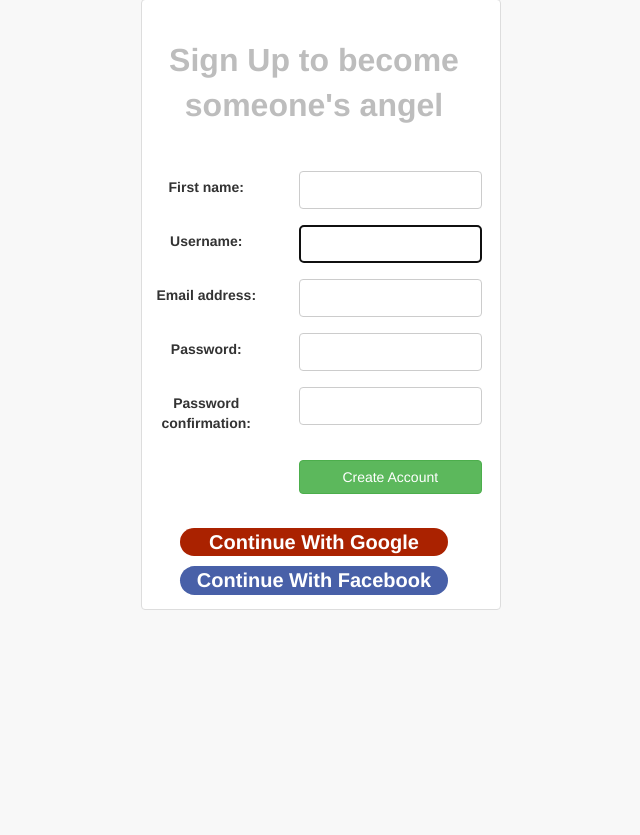
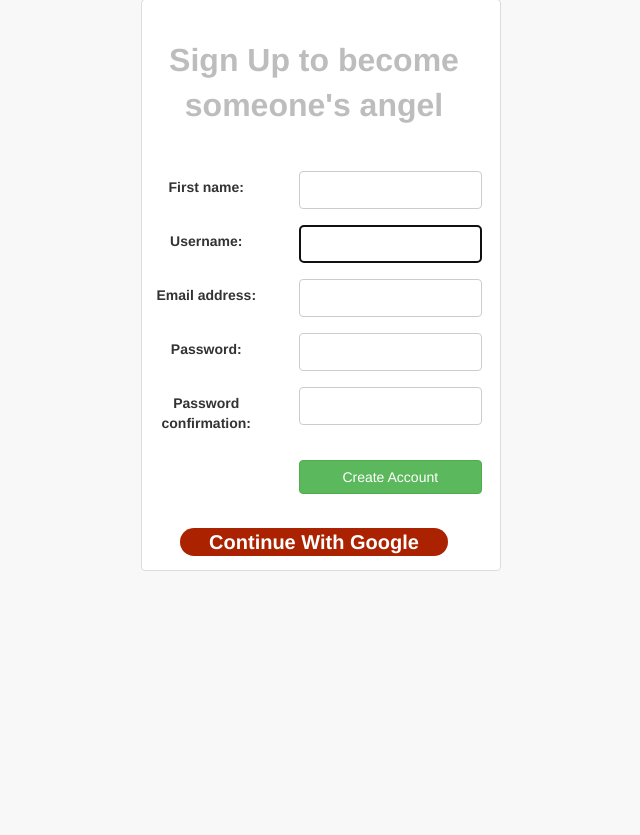
Before and after one commit to billdevmaster/Restore-myitem, a Django app: page /signup in a window 1280 px wide. Shown: the part 86-921 px from the top of the page, without its empty margins (319-959 px from the left). Run offline with Django 3.2, Linux system fonts and the light colour scheme; some libraries are stand-ins or nearby versions.

Commit message:
remove facebook auth

```diff
--- a/feed/templates/feed/social-login.html
+++ b/feed/templates/feed/social-login.html
@@ -2,7 +2,5 @@
     <div id="gmail-login-id">
         <p><a href="{% url 'social:begin' 'google-oauth2' %}">Continue With Google</a> </p>
     </div>
-    <div id="fb-login-id">
-        <p><a href="{% url 'social:begin' 'facebook' %}">Continue With Facebook</a> </p>
-    </div>
+
 </div>
```
